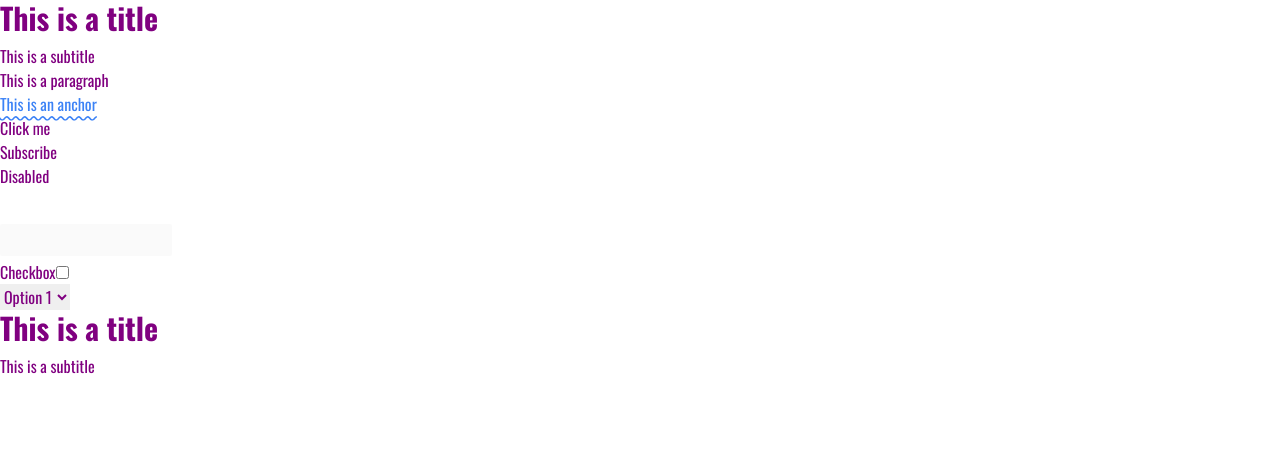
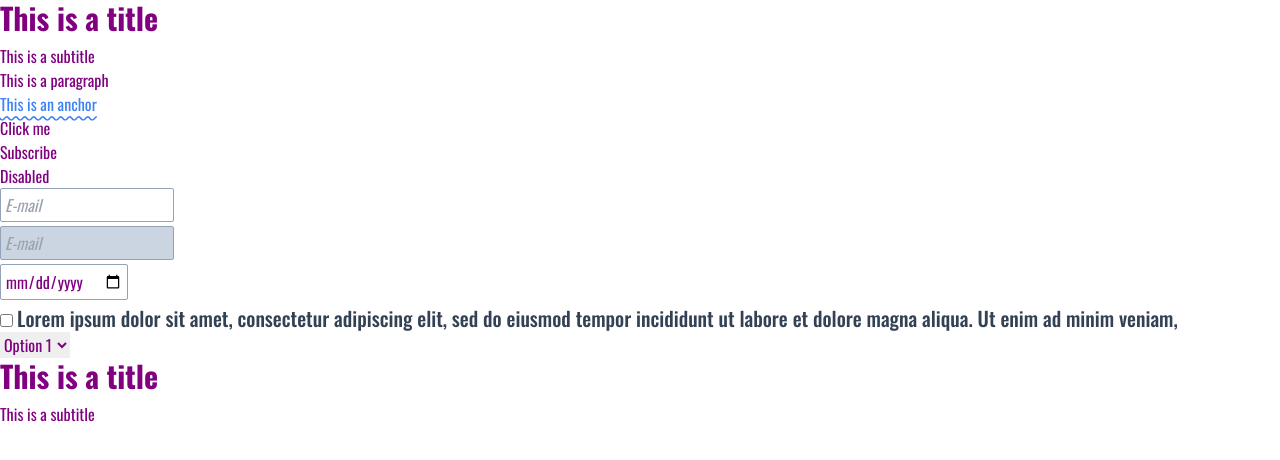
Before and after one commit to Khaffycodes/tailwind, a Next.js app: page / in a window 1280 px wide. Shown: the top 460 px of the page. Built offline with nearby package versions, Linux system fonts and the light colour scheme.

Commit message:
styling checkbox

```diff
--- a/app/globals.css
+++ b/app/globals.css
@@ -18,8 +18,17 @@
   a {
     @apply underline text-blue-500 hover:text-red-600 transition decoration-wavy underline-offset-4;
   }
+  input {
+    @apply mb-1 p-1 rounded-sm border border-slate-400 outline-none;
+  }
   input[type='text'] {
-    @apply mb-1 p-1 rounded-sm border-slate-400 outline-none;
+    @apply placeholder:italic disabled:bg-slate-300;
+  }
+  input[type='checkbox'] {
+    @apply p-4 accent-purple-500 mr-1;
+  }
+  label {
+    @apply text-slate-700 text-xl font-medium;
   }
   .btn {
     @apply px-4 py-3 rounded-lg hover:transition hover:duration-300 hover:opacity-80
--- a/app/page.js
+++ b/app/page.js
@@ -19,16 +19,22 @@ export default function Home() {
           Disabled
         </button>
       </div>
-
       <div>
-        <input type="text" />
+        <input type="text" placeholder="E-mail" />
       </div>
       <div>
-        <input disabled type="text" />
+        <input disabled type="text" placeholder="E-mail" />
       </div>
       <div>
-        <label for="checkbox">Checkbox</label>
-        <input type="checkbox" />
+        <input type="date" />
+      </div>
+      <div className="">
+        <input type="checkbox" id="checkbox" />
+        <label htmlFor="checkbox">
+          Lorem ipsum dolor sit amet, consectetur adipiscing elit, sed do
+          eiusmod tempor incididunt ut labore et dolore magna aliqua. Ut enim ad
+          minim veniam,
+        </label>
       </div>
       <div>
         <select>
```
